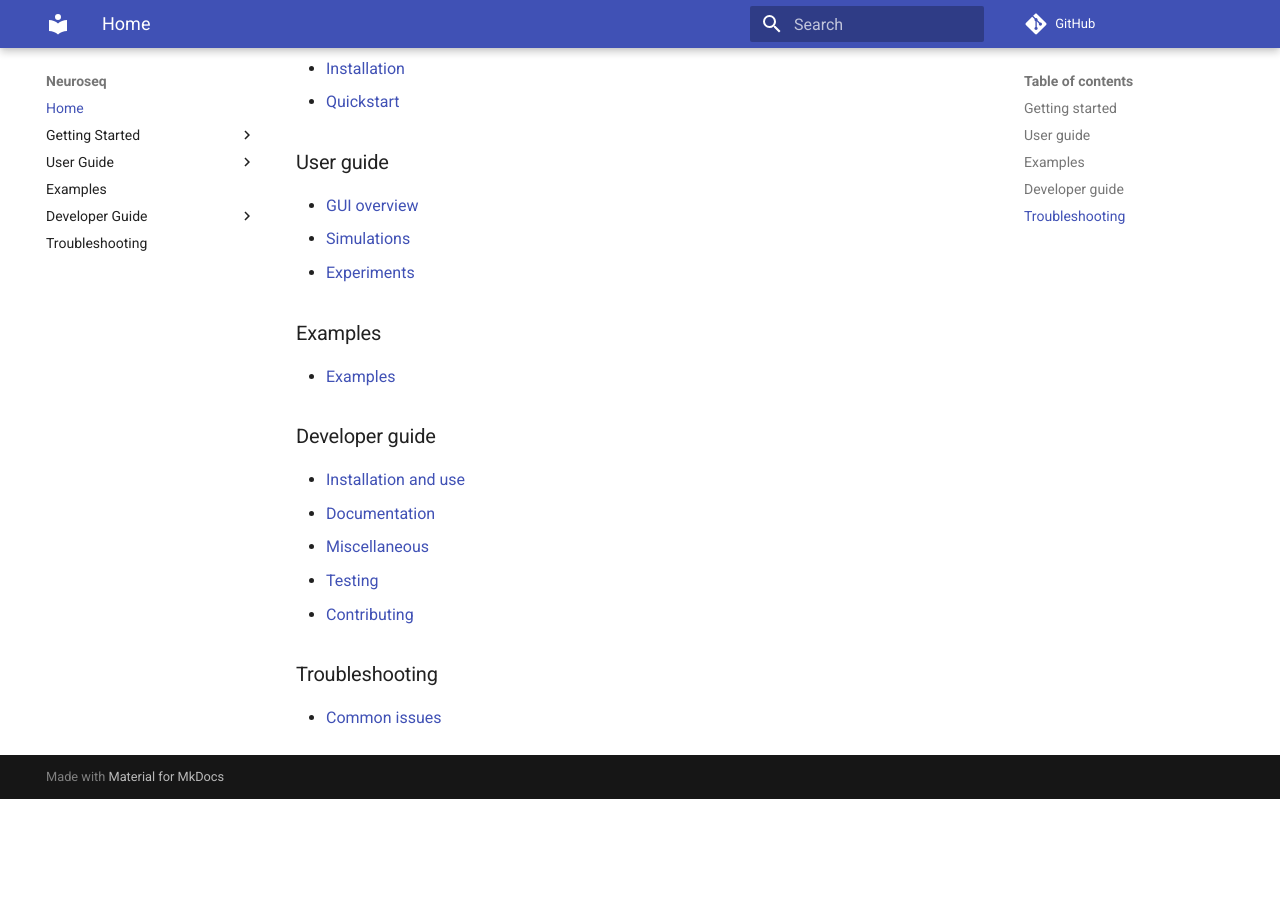
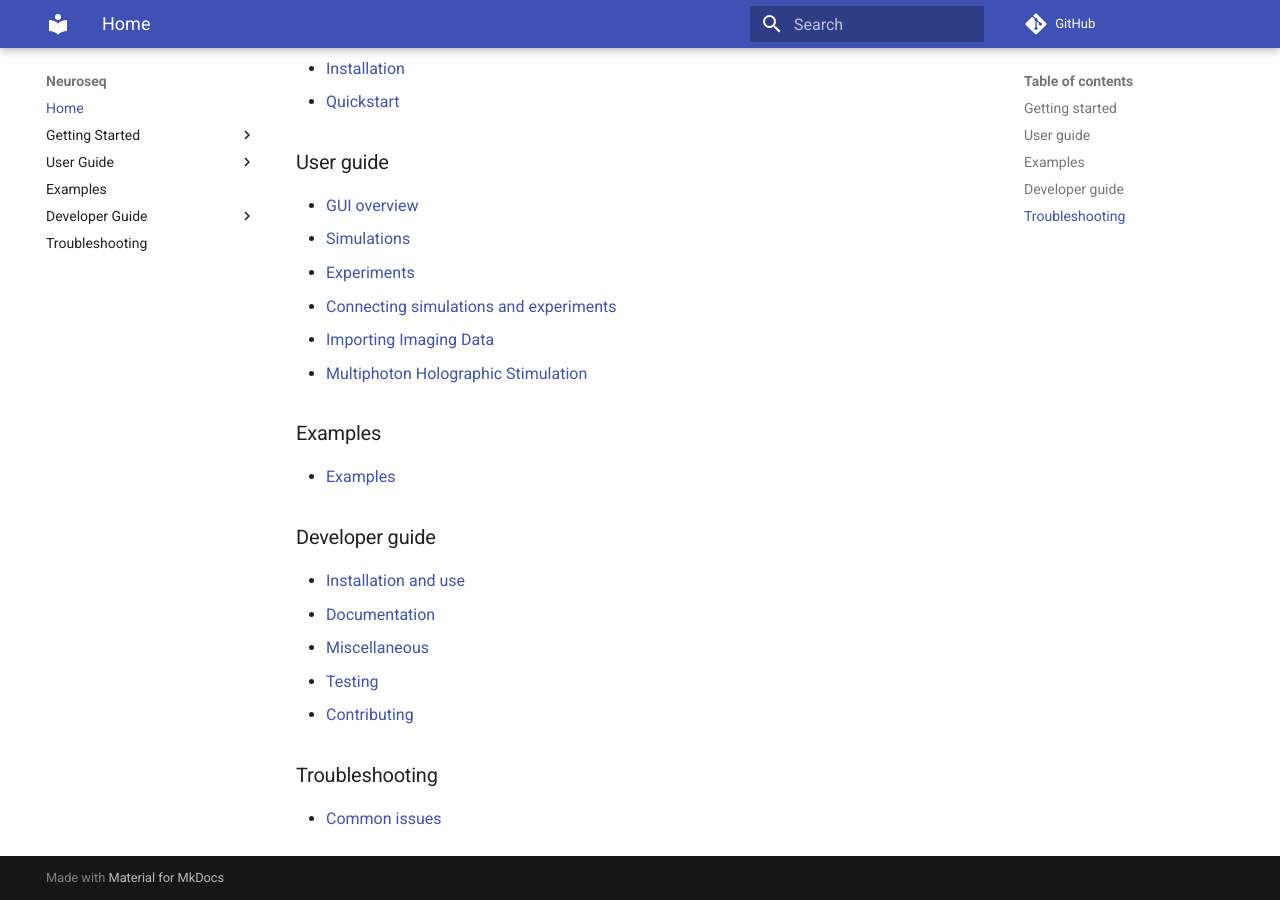
Before and after one commit to neuroseq/neuroseq, an MkDocs documentation site: the page built from docs/index.md, in a window 1280 px wide and 900 px high, scrolled down 580 px. Built offline with MkDocs 1.6.1 and Material for MkDocs 9.7.7, drawn with Linux system fonts in a browser that asks for light colours; comment, search, counter and statistics services are not loaded; before the commit the page ends 1379 px from its top, so only the background shows below that.

Commit message:
Add sections on importing imaging data, holo and connecting simulations and experiments

```diff
--- a/docs/index.md
+++ b/docs/index.md
@@ -12,6 +12,9 @@
 - [GUI overview](user_guide/gui_overview.md)
 - [Simulations](user_guide/simulations.md)
 - [Experiments](user_guide/experiments.md)
+- [Connecting simulations and experiments](user_guide/simulations_and_experiments.md)
+- [Importing Imaging Data](user_guide/importing_imaging_data.md)
+- [Multiphoton Holographic Stimulation](user_guide/multiphoton_holographic_stimulation.md)
 
 ### Examples
 
--- a/mkdocs.yml
+++ b/mkdocs.yml
@@ -26,20 +26,19 @@ extra_javascript:
 nav:
   - Home: index.md
   - Getting Started:
-    - Installation: getting_started/installation.md
-    - Quickstart: getting_started/quickstart.md
+      - Installation: getting_started/installation.md
+      - Quickstart: getting_started/quickstart.md
   - User Guide:
-    - GUI Overview: user_guide/gui_overview.md
-    - Simulations: user_guide/simulations.md
-    - Experiments: user_guide/experiments.md
-    - Data Import:
-      - Cellpose Import: user_guide/import_cellpose.md
-      - Patch Clamp Import: user_guide/import_patchclamp.md
+      - GUI Overview: user_guide/gui_overview.md
+      - Simulations: user_guide/simulations.md
+      - Experiments: user_guide/experiments.md
+      - Importing Imaging Data: user_guide/importing_imaging_data.md
+      - Multiphoton Holographic Stimulation: user_guide/multiphoton_holographic_stimulation.md
   - Examples: examples.md
   - Developer Guide:
-    - Installation and use: developer/developer_installation.md
-    - Documentation: developer/documentation.md
-    - Miscellaneous: developer/miscellaneous.md
-    - Testing: developer/testing.md
-    - Contributing: developer/contributing.md
+      - Installation and use: developer/developer_installation.md
+      - Documentation: developer/documentation.md
+      - Miscellaneous: developer/miscellaneous.md
+      - Testing: developer/testing.md
+      - Contributing: developer/contributing.md
   - Troubleshooting: common_issues.md
```
Also changed, not shown: docs/user_guide/importing_imaging_data.md (added, +1 -0 lines), docs/user_guide/multiphoton_holographic_stimulation.md (added, +1 -0 lines), docs/user_guide/simulations_and_experiments.md (added, +1 -0 lines).
